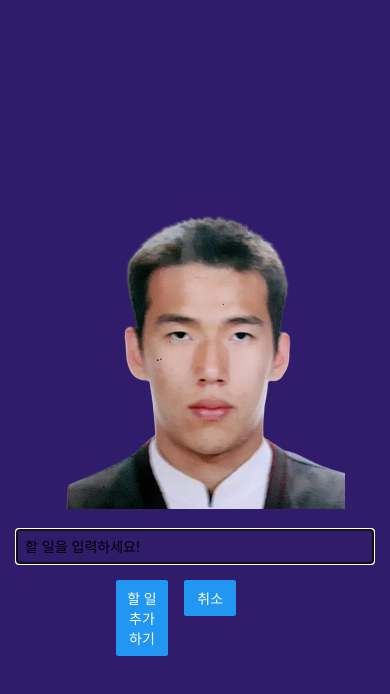
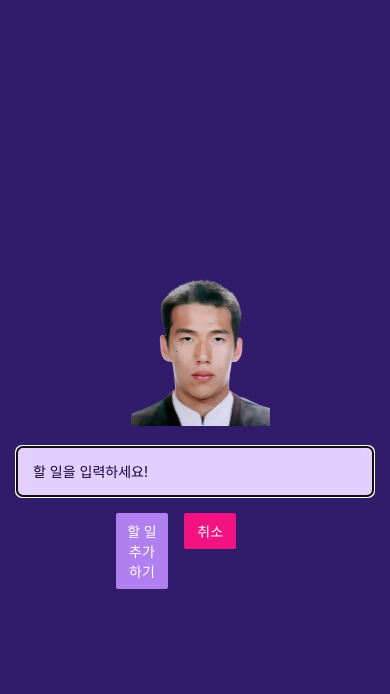
Before and after one commit to teataeho/React-Native-Study, a React Native app: screen / in a window 390 px wide. Both pictures are taken after a click on the button "할 일 추가하기!". Shown: the top 694 px of the page. Built offline with nearby package versions, Linux system fonts and the light colour scheme.

Commit message:
# 7. 스타일 마무리, Todo 앱 완료.

```diff
--- a/App.js
+++ b/App.js
@@ -3,6 +3,7 @@ import { Button, FlatList, StyleSheet, TextInput, View } from "react-native";
 
 import GoalItem from "./components/GoalItem";
 import GoalInput from "./components/GoalInput";
+import { StatusBar } from "expo-status-bar";
 
 export default function App() {
   const [modalIsVisible, setModalIsVisible] = useState(false);
@@ -19,15 +20,13 @@ export default function App() {
 
   //버튼을 누르면 할 일 목록을 추가하는 함수
   const addGoalHandler = (enteredGoalText) => {
-    // console.log(enteredGoalText);
     //useState로 관리하는 상태 변수의 setter 안에 콜백 함수를 작성하면,
-    //그 콜백 함수의 매게값은 항상 해당 상태 변수의 최신 값이 전달됩니다.
+    //그 콜백 함수의 매개값은 항상 해당 상태 변수의 최신 값이 전달됩니다.
     setTodoGoals((currentTodoGoals) => [
       ...currentTodoGoals,
       { text: enteredGoalText, id: Math.random().toString() },
     ]);
     endAddGoalHandler();
-    // console.log(todoGoals);
   };
 
   const deleteGoalHandler = (id) => {
@@ -37,6 +36,8 @@ export default function App() {
   };
 
   return (
+    <>
+      <StatusBar style='light' />
       <View style={styles.appContainer}>
         <Button
           title='할 일 추가하기!'
@@ -46,14 +47,14 @@ export default function App() {
         <GoalInput
           visible={modalIsVisible}
           onAddGoal={addGoalHandler}
-        onCancle={endAddGoalHandler}
+          onCancel={endAddGoalHandler}
         />
         <View style={styles.goalsContainer}>
-        {/* ScrollView는 전체 화면이 렌더링 될 때 안의 항목들을 전부 렌더링합니다
-            이로 인해, 성능 저하가 발생할 수 있습니다.
-            (보이지 않는 역역까지 렌더링을 진행하기 때문에 목록이 많다면 로딩이 길어짐.
+          {/* ScrollView는 전체 화면이 렌더링 될 때 안의 항목들을 전부 렌더링합니다.
+            이로 인해, 성능의 저하가 발생할 수 있습니다.
+            (보이지 않는 영역까지 렌더링을 진행하기 때문에 목록이 많다면 로딩이 길어짐.)
             FlatList는 보이는 영역만 일단 렌더링을 진행하고, 나머지 항목들은
-            스크롤 움직임이 발생하면 렌더링을 진행합니다.*/}
+            스크롤 움직임이 발생하면 렌더링을 진행합니다. */}
           <FlatList
             data={todoGoals}
             renderItem={(itemData) => {
@@ -66,12 +67,15 @@ export default function App() {
               );
             }}
             keyExtractor={(item, index) => {
+              // console.log("item: ", item);
+              // console.log("index: ", index);
               return item.id;
             }}
             alwaysBounceVertical={false}
           ></FlatList>
         </View>
       </View>
+    </>
   );
 }
 
@@ -81,7 +85,6 @@ const styles = StyleSheet.create({
     paddingTop: 50,
     paddingHorizontal: 16,
   },
-
   goalsContainer: {
     flex: 4,
   },
--- a/app.json
+++ b/app.json
@@ -6,6 +6,7 @@
     "orientation": "portrait",
     "icon": "./assets/icon.png",
     "userInterfaceStyle": "light",
+    "backgroundColor": "#1e085a",
     "splash": {
       "image": "./assets/splash.png",
       "resizeMode": "contain",
--- a/components/GoalInput.js
+++ b/components/GoalInput.js
@@ -25,7 +25,10 @@ const GoalInput = (props) => {
   return (
     <Modal visible={props.visible} animationType='slide'>
       <View style={styles.inputContainer}>
-        <Image style={styles.image} source={require("../assets/goal.png")} />
+        <Image
+          style={styles.image}
+          source={require("../assets/goal.png")}
+        />
         <TextInput
           style={styles.textInput}
           placeholder='할 일을 입력하세요!'
@@ -34,10 +37,14 @@ const GoalInput = (props) => {
         />
         <View style={styles.buttonContainer}>
           <View style={styles.button}>
-            <Button title='할 일 추가하기' onPress={addGoalHandler} />
+            <Button
+              title='할 일 추가하기'
+              onPress={addGoalHandler}
+              color='#b180f0'
+            />
           </View>
           <View style={styles.button}>
-            <Button title='취소' onPress={props.onCancel} />
+            <Button title='취소' onPress={props.onCancel} color='#f31282' />
           </View>
         </View>
       </View>
@@ -56,15 +63,18 @@ const styles = StyleSheet.create({
     backgroundColor: "#311b6b",
   },
   image: {
-    width: 300,
-    height: 300,
+    width: 150,
+    height: 150,
     margin: 20,
   },
   textInput: {
     borderWidth: 1,
-    borderColor: "#cccccc",
+    borderColor: "#e4d0ff",
+    backgroundColor: "#e4d0ff",
+    color: "#120438",
+    borderRadius: 6,
     width: "100%",
-    padding: 8,
+    padding: 16,
   },
   buttonContainer: {
     marginTop: 16,
```
Lines whose indentation alone changed are shown as unchanged.
